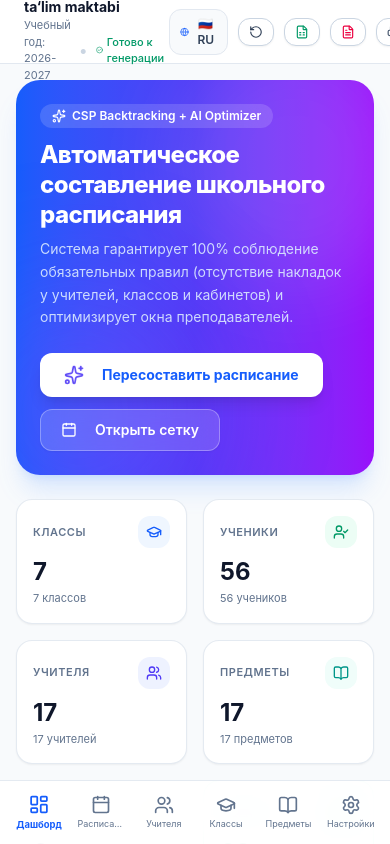
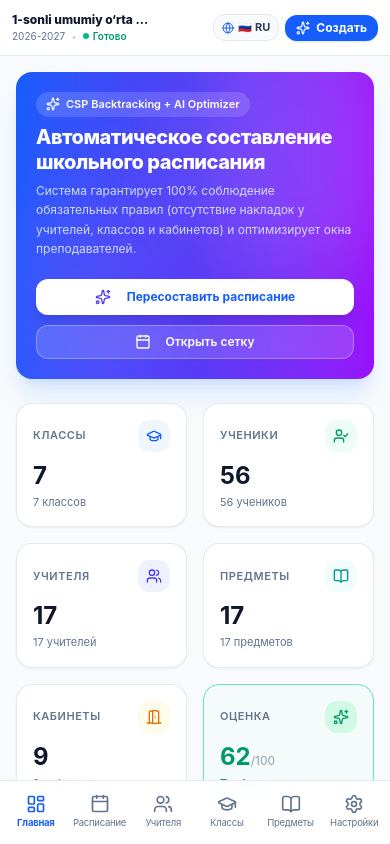
Before and after one commit to AbdulazizFrost/school-timetable, a React (Vite) app: page / in a window 390 px wide. Built offline with nearby package versions, Linux system fonts and the light colour scheme.

Commit message:
Fix mobile header layout, navigation labels, and responsive card sizing

```diff
--- a/src/components/dashboard/QuickActions.tsx
+++ b/src/components/dashboard/QuickActions.tsx
@@ -23,49 +23,55 @@ export interface QuickActionsProps {
 }
 
 export const QuickActions: React.FC<QuickActionsProps> = ({ onNavigate }) => {
-  const { teachers, classes, subjects, rooms, settings, loadDemoData } = useSchoolStore();
+  const { teachers, classes, subjects, rooms, settings, loadDemoData, language, t } = useSchoolStore();
   const { schedule, generateSchedule, isGenerating } = useScheduleStore();
 
+  const isUz = language === 'uz';
+
   return (
-    <div className="bg-gradient-to-r from-blue-600 via-indigo-600 to-purple-600 rounded-3xl p-6 md:p-8 text-white shadow-xl shadow-blue-500/15 relative overflow-hidden">
+    <div className="bg-gradient-to-r from-blue-600 via-indigo-600 to-purple-600 rounded-2xl sm:rounded-3xl p-5 sm:p-7 md:p-8 text-white shadow-xl shadow-blue-500/15 relative overflow-hidden">
       {/* Background ambient shapes */}
       <div className="absolute -top-12 -right-12 w-64 h-64 bg-white/10 rounded-full blur-2xl pointer-events-none" />
       <div className="absolute -bottom-16 -left-16 w-64 h-64 bg-purple-500/20 rounded-full blur-3xl pointer-events-none" />
 
-      <div className="relative z-10 flex flex-col lg:flex-row items-start lg:items-center justify-between gap-6">
+      <div className="relative z-10 flex flex-col lg:flex-row items-start lg:items-center justify-between gap-5 sm:gap-6">
         <div className="max-w-xl">
-          <div className="inline-flex items-center gap-1.5 px-3 py-1 rounded-full bg-white/15 backdrop-blur-md text-xs font-semibold mb-3">
+          <div className="inline-flex items-center gap-1.5 px-2.5 py-1 rounded-full bg-white/15 backdrop-blur-md text-[11px] sm:text-xs font-semibold mb-2 sm:mb-3">
             <Sparkles className="w-3.5 h-3.5" /> CSP Backtracking + AI Optimizer
           </div>
-          <h2 className="text-2xl sm:text-3xl font-extrabold tracking-tight leading-tight">
-            Автоматическое составление школьного расписания
+          <h2 className="text-xl sm:text-2xl md:text-3xl font-extrabold tracking-tight leading-tight">
+            {isUz ? "Maktab dars jadvalini avtomatik tuzish" : "Автоматическое составление школьного расписания"}
           </h2>
-          <p className="text-sm text-blue-100 mt-2 leading-relaxed opacity-90">
-            Система гарантирует 100% соблюдение обязательных правил (отсутствие накладок у учителей, классов и кабинетов) и оптимизирует окна преподавателей.
+          <p className="text-xs sm:text-sm text-blue-100 mt-1.5 sm:mt-2 leading-relaxed opacity-90">
+            {isUz
+              ? "Tizim barcha qat'iy qoidalarni 100% bajaradi (o'qituvchi, sinf va xonalar to'qnashuvsiz) hamda o'qituvchilar oraliq darchalarini minimallashtiradi."
+              : "Система гарантирует 100% соблюдение обязательных правил (отсутствие накладок у учителей, классов и кабинетов) и оптимизирует окна преподавателей."}
           </p>
         </div>
 
-        <div className="flex flex-wrap items-center gap-3 w-full lg:w-auto">
+        <div className="flex flex-wrap items-center gap-2.5 sm:gap-3 w-full sm:w-auto">
           <Button
-            size="lg"
+            size="md"
             onClick={() => generateSchedule()}
             isLoading={isGenerating}
             disabled={isGenerating}
-            className="bg-white text-blue-600 hover:bg-blue-50 active:bg-blue-100 shadow-lg shadow-black/10 border-0 font-bold text-sm sm:text-base px-6 py-3"
+            className="w-full sm:w-auto bg-white text-blue-600 hover:bg-blue-50 active:bg-blue-100 shadow-lg shadow-black/10 border-0 font-bold text-xs sm:text-sm px-5 py-2.5 cursor-pointer"
           >
-            <Sparkles className="w-5 h-5 mr-2 text-indigo-600 animate-pulse-subtle" />
-            {schedule ? 'Пересоставить расписание' : 'Составить расписание'}
+            <Sparkles className="w-4 h-4 mr-2 text-indigo-600" />
+            {schedule
+              ? (isUz ? "Jadvalni qayta tuzish" : "Пересоставить расписание")
+              : (isUz ? "Jadvalni tuzish" : "Составить расписание")}
           </Button>
 
           {schedule && (
             <Button
-              size="lg"
+              size="md"
               variant="outline"
               onClick={() => onNavigate('schedule')}
-              className="bg-white/15 hover:bg-white/25 border-white/30 text-white font-semibold text-sm backdrop-blur-md"
+              className="w-full sm:w-auto bg-white/15 hover:bg-white/25 border-white/30 text-white font-semibold text-xs sm:text-sm backdrop-blur-md cursor-pointer"
             >
-              <Calendar className="w-4 h-4 mr-2" />
-              Открыть сетку
+              <Calendar className="w-4 h-4 mr-1.5" />
+              {isUz ? "Jadvalni ochish" : "Открыть сетку"}
             </Button>
           )}
         </div>
--- a/src/components/layout/Header.tsx
+++ b/src/components/layout/Header.tsx
@@ -27,12 +27,15 @@ export const Header: React.FC<HeaderProps> = ({ onOpenBackup, onOpenSettings })
 
   const handleExportExcel = () => {
     if (!schedule) return;
-    exportService.exportToExcel(schedule, teachers, classes, subjects, rooms, settings);
+    exportService.exportToExcel(schedule, teachers, classes, subjects, rooms, settings, language === 'uz' ? 'uz' : 'ru');
   };
 
   const handleExportPDF = () => {
     if (!schedule) return;
-    exportService.exportToPDF(schedule, teachers, classes, subjects, rooms, settings);
+    exportService.exportToPDF(schedule, teachers, classes, subjects, rooms, settings, {
+      scope: 'classes',
+      language: language === 'uz' ? 'uz' : 'ru',
+    });
   };
 
   const toggleLanguage = () => {
@@ -40,25 +43,26 @@ export const Header: React.FC<HeaderProps> = ({ onOpenBackup, onOpenSettings })
   };
 
   return (
-    <header className="h-16 bg-white dark:bg-slate-900 border-b border-slate-200 dark:border-slate-800 px-6 flex items-center justify-between z-20 shrink-0 no-print">
+    <header className="h-14 sm:h-16 bg-white/95 dark:bg-slate-900/95 backdrop-blur-md border-b border-slate-200/90 dark:border-slate-800 px-3 sm:px-6 flex items-center justify-between z-20 shrink-0 no-print">
       {/* School Name & Status Indicator */}
-      <div className="flex items-center gap-4">
-        <div>
-          <h2 className="text-sm font-bold text-slate-900 dark:text-white leading-tight">
-            {settings.schoolName}
+      <div className="flex items-center gap-2 min-w-0 pr-2">
+        <div className="min-w-0">
+          <h2 className="text-xs sm:text-sm font-extrabold text-slate-900 dark:text-white leading-tight truncate max-w-[140px] xs:max-w-[200px] sm:max-w-xs md:max-w-md">
+            {settings.schoolName || (language === 'uz' ? "1-sonli maktab" : "Школа № 1")}
           </h2>
-          <div className="flex items-center gap-2 mt-0.5">
-            <span className="text-[11px] text-slate-500 dark:text-slate-400">
-              {t('academic_year')}: {settings.academicYear}
-            </span>
+          <div className="flex items-center gap-1.5 mt-0.5 text-[10px] sm:text-[11px] text-slate-500 dark:text-slate-400">
+            <span className="truncate">{settings.academicYear}</span>
             <span className="text-slate-300 dark:text-slate-700">•</span>
             {validation.canProceed ? (
-              <span className="inline-flex items-center gap-1 text-[11px] text-emerald-600 dark:text-emerald-400 font-medium">
-                <CheckCircle2 className="w-3 h-3" /> {t('ready_to_generate')}
+              <span className="inline-flex items-center gap-1 text-emerald-600 dark:text-emerald-400 font-semibold truncate">
+                <span className="w-1.5 h-1.5 rounded-full bg-emerald-500 shrink-0" />
+                <span className="hidden xs:inline">{t('ready_to_generate')}</span>
+                <span className="xs:hidden">{language === 'uz' ? 'Tayyor' : 'Готово'}</span>
               </span>
             ) : (
-              <span className="inline-flex items-center gap-1 text-[11px] text-rose-600 dark:text-rose-400 font-medium">
-                <AlertTriangle className="w-3 h-3" /> {t('has_errors')} ({validation.errors.length})
+              <span className="inline-flex items-center gap-1 text-rose-600 dark:text-rose-400 font-semibold truncate">
+                <span className="w-1.5 h-1.5 rounded-full bg-rose-500 shrink-0" />
+                <span>{validation.errors.length} {language === 'uz' ? 'xato' : 'ошиб.'}</span>
               </span>
             )}
           </div>
@@ -66,81 +70,84 @@ export const Header: React.FC<HeaderProps> = ({ onOpenBackup, onOpenSettings })
       </div>
 
       {/* Header Actions */}
-      <div className="flex items-center gap-2.5">
+      <div className="flex items-center gap-1.5 sm:gap-2.5 shrink-0">
         {/* Language Switcher */}
         <button
+          type="button"
           onClick={toggleLanguage}
-          className="flex items-center gap-1.5 px-2.5 py-1.5 rounded-xl border border-slate-200 dark:border-slate-800 bg-slate-50 dark:bg-slate-800/80 hover:bg-slate-100 dark:hover:bg-slate-800 text-xs font-semibold text-slate-700 dark:text-slate-200 transition-colors cursor-pointer"
+          className="flex items-center gap-1 px-2 py-1 sm:px-2.5 sm:py-1.5 rounded-xl border border-slate-200 dark:border-slate-800 bg-slate-50 dark:bg-slate-800/80 hover:bg-slate-100 dark:hover:bg-slate-800 text-[11px] sm:text-xs font-bold text-slate-700 dark:text-slate-200 transition-colors cursor-pointer select-none"
           title={language === 'ru' ? "O'zbek tiliga o'tkazish" : 'Переключить на русский'}
         >
-          <Globe className="w-3.5 h-3.5 text-blue-600 dark:text-blue-400" />
+          <Globe className="w-3 h-3 sm:w-3.5 sm:h-3.5 text-blue-600 dark:text-blue-400" />
           <span>{language === 'ru' ? '🇷🇺 RU' : '🇺🇿 UZ'}</span>
         </button>
 
+        {/* Demo data (hidden on tiny screens) */}
         <Button
           variant="outline"
           size="sm"
           onClick={loadDemoData}
           title={language === 'ru' ? 'Загрузить готовый пример школы' : "Maktab demo-namunasini yuklash"}
+          className="hidden sm:inline-flex px-2.5 py-1"
         >
           <RotateCcw className="w-3.5 h-3.5" />
-          <span className="hidden sm:inline">{t('demo_data')}</span>
+          <span className="hidden md:inline">{t('demo_data')}</span>
         </Button>
 
+        {/* Schedule Export Shortcuts (hidden on mobile header, already in toolbar) */}
         {schedule && (
-          <>
-            <div className="h-5 w-px bg-slate-200 dark:bg-slate-800 mx-1 hidden sm:block" />
+          <div className="hidden lg:flex items-center gap-1.5">
+            <div className="h-4 w-px bg-slate-200 dark:bg-slate-800 mx-0.5" />
             <Button
               variant="outline"
               size="sm"
               onClick={handleExportExcel}
               title="Excel (.xlsx)"
+              className="px-2"
             >
               <FileSpreadsheet className="w-3.5 h-3.5 text-emerald-600 dark:text-emerald-400" />
-              <span className="hidden md:inline">{t('excel_export')}</span>
+              <span className="hidden xl:inline">{t('excel_export')}</span>
             </Button>
             <Button
               variant="outline"
               size="sm"
               onClick={handleExportPDF}
               title="PDF"
+              className="px-2"
             >
               <FileText className="w-3.5 h-3.5 text-rose-600 dark:text-rose-400" />
-              <span className="hidden md:inline">{t('pdf_export')}</span>
+              <span className="hidden xl:inline">{t('pdf_export')}</span>
             </Button>
-            <Button
-              variant="outline"
-              size="sm"
-              onClick={() => exportService.triggerPrint()}
-              title="Print"
-            >
-              <Printer className="w-3.5 h-3.5 text-slate-600 dark:text-slate-400" />
-              <span className="hidden md:inline">{t('print')}</span>
-            </Button>
-          </>
+          </div>
         )}
 
-        <div className="h-5 w-px bg-slate-200 dark:bg-slate-800 mx-1" />
-
+        {/* Project Backup (hidden on small phones) */}
         <Button
           variant="outline"
           size="sm"
           onClick={onOpenBackup}
           title={t('backup_restore')}
+          className="hidden md:inline-flex px-2"
         >
           <Download className="w-3.5 h-3.5" />
-          <span className="hidden lg:inline">{t('project')}</span>
         </Button>
 
+        {/* Primary Generate Button */}
         <Button
           variant="primary"
           size="sm"
           onClick={() => generateSchedule()}
           isLoading={isGenerating}
           disabled={isGenerating}
+          className="bg-blue-600 hover:bg-blue-700 text-white font-bold shadow-xs px-2.5 sm:px-3 py-1 text-xs"
         >
-          <Sparkles className="w-4 h-4 mr-1.5" />
-          <span className="font-semibold">{schedule ? t('regenerate_schedule') : t('generate_schedule')}</span>
+          <Sparkles className="w-3.5 h-3.5 sm:mr-1.5" />
+          <span className="hidden sm:inline">
+            {schedule ? t('regenerate_schedule') : t('generate_schedule')}
+          </span>
+          <span className="sm:hidden">
+            {language === 'uz' ? 'Tuzish' : 'Создать'}
+          </span>
         </Button>
       </div>
     </header>
--- a/src/components/layout/MobileNav.tsx
+++ b/src/components/layout/MobileNav.tsx
@@ -20,24 +20,26 @@ export interface MobileNavProps {
 
 export const MobileNav: React.FC<MobileNavProps> = ({ currentSection, onNavigate }) => {
   const { schedule } = useScheduleStore();
-  const { t } = useSchoolStore();
+  const { language } = useSchoolStore();
+
+  const isUz = language === 'uz';
 
   const items = [
-    { id: 'dashboard' as NavSection, label: t('nav_dashboard'), icon: <LayoutDashboard className="w-5 h-5" /> },
+    { id: 'dashboard' as NavSection, label: isUz ? 'Asosiy' : 'Главная', icon: <LayoutDashboard className="w-5 h-5" /> },
     {
       id: 'schedule' as NavSection,
-      label: t('nav_schedule'),
+      label: isUz ? 'Jadval' : 'Расписание',
       icon: <Calendar className="w-5 h-5" />,
       hasAlert: schedule && schedule.conflicts.length > 0,
     },
-    { id: 'teachers' as NavSection, label: t('nav_teachers'), icon: <Users className="w-5 h-5" /> },
-    { id: 'classes' as NavSection, label: t('nav_classes'), icon: <GraduationCap className="w-5 h-5" /> },
-    { id: 'subjects' as NavSection, label: t('nav_subjects'), icon: <BookOpen className="w-5 h-5" /> },
-    { id: 'settings' as NavSection, label: t('nav_settings'), icon: <Settings className="w-5 h-5" /> },
+    { id: 'teachers' as NavSection, label: isUz ? "O'qituvchi" : 'Учителя', icon: <Users className="w-5 h-5" /> },
+    { id: 'classes' as NavSection, label: isUz ? 'Sinflar' : 'Классы', icon: <GraduationCap className="w-5 h-5" /> },
+    { id: 'subjects' as NavSection, label: isUz ? 'Fanlar' : 'Предметы', icon: <BookOpen className="w-5 h-5" /> },
+    { id: 'settings' as NavSection, label: isUz ? 'Sozlama' : 'Настройки', icon: <Settings className="w-5 h-5" /> },
   ];
 
   return (
-    <div className="md:hidden fixed bottom-0 left-0 right-0 h-16 bg-white/95 dark:bg-slate-900/95 backdrop-blur-md border-t border-slate-200/90 dark:border-slate-800 z-40 flex items-center justify-around px-2 no-print shadow-xl">
+    <div className="md:hidden fixed bottom-0 left-0 right-0 h-16 bg-white/95 dark:bg-slate-900/95 backdrop-blur-md border-t border-slate-200/90 dark:border-slate-800 z-40 flex items-center justify-around px-1 no-print shadow-xl">
       {items.map((item) => {
         const isActive = currentSection === item.id;
         return (
@@ -45,17 +47,21 @@ export const MobileNav: React.FC<MobileNavProps> = ({ currentSection, onNavigate
             key={item.id}
             onClick={() => onNavigate(item.id)}
             className={cn(
-              'flex flex-col items-center justify-center w-12 h-12 rounded-xl transition-all cursor-pointer relative select-none',
+              'flex-1 flex flex-col items-center justify-center h-14 rounded-xl transition-all cursor-pointer relative select-none py-1',
               isActive
-                ? 'text-blue-600 dark:text-blue-400 font-bold scale-105'
+                ? 'text-blue-600 dark:text-blue-400 font-bold'
                 : 'text-slate-500 dark:text-slate-400 hover:text-slate-900 dark:hover:text-slate-200 active:scale-95'
             )}
           >
-            {item.icon}
-            <span className="text-[9px] mt-0.5 truncate max-w-[48px]">{item.label}</span>
-            {item.hasAlert && (
-              <span className="absolute top-1 right-2 w-2 h-2 rounded-full bg-rose-500 ring-2 ring-white dark:ring-slate-900 animate-pulse" />
-            )}
+            <div className="relative">
+              {item.icon}
+              {item.hasAlert && (
+                <span className="absolute -top-1 -right-1 w-2.5 h-2.5 rounded-full bg-rose-500 ring-2 ring-white dark:ring-slate-900 animate-pulse" />
+              )}
+            </div>
+            <span className="text-[9.5px] mt-0.5 whitespace-nowrap tracking-tight">
+              {item.label}
+            </span>
           </button>
         );
       })}
```
